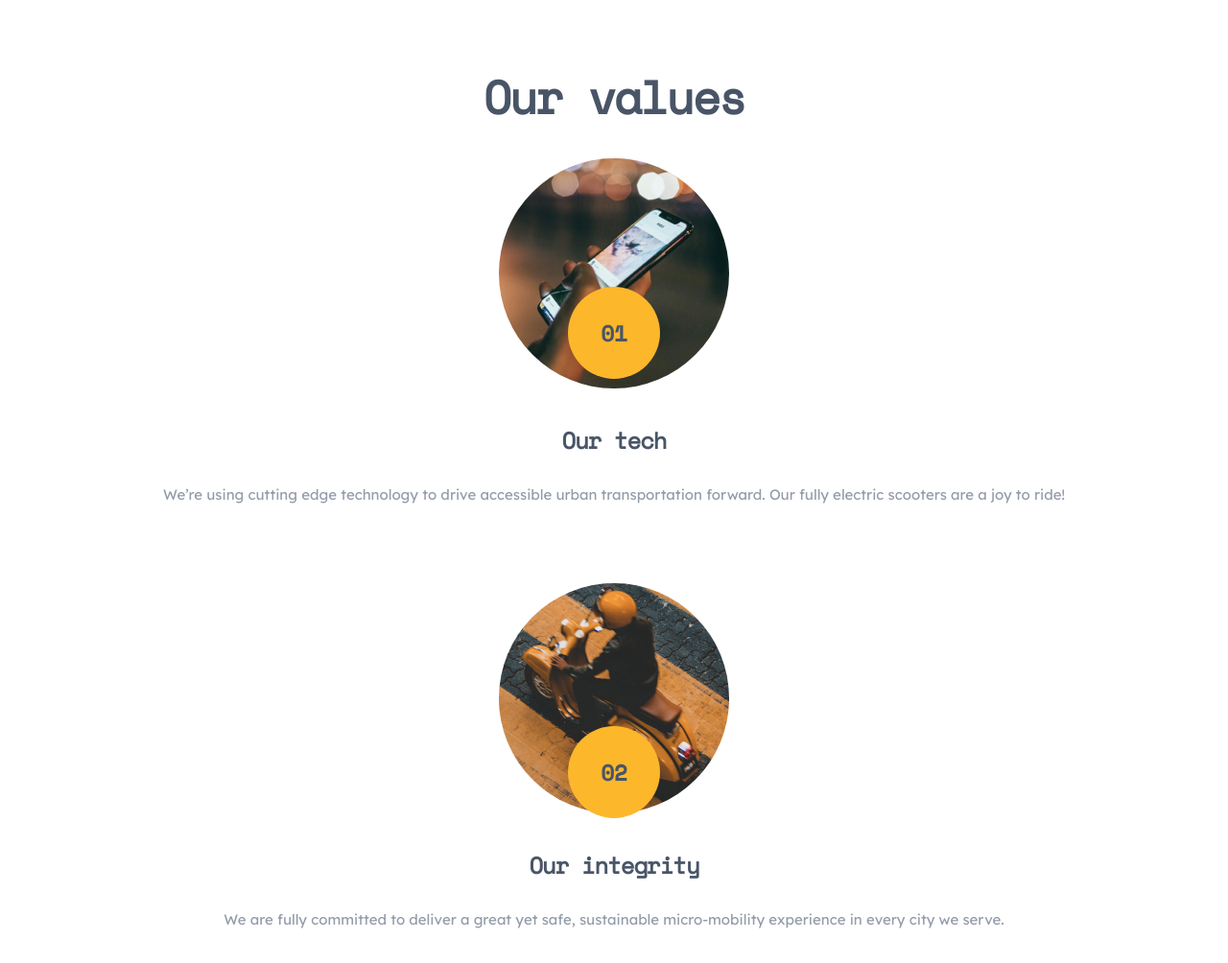
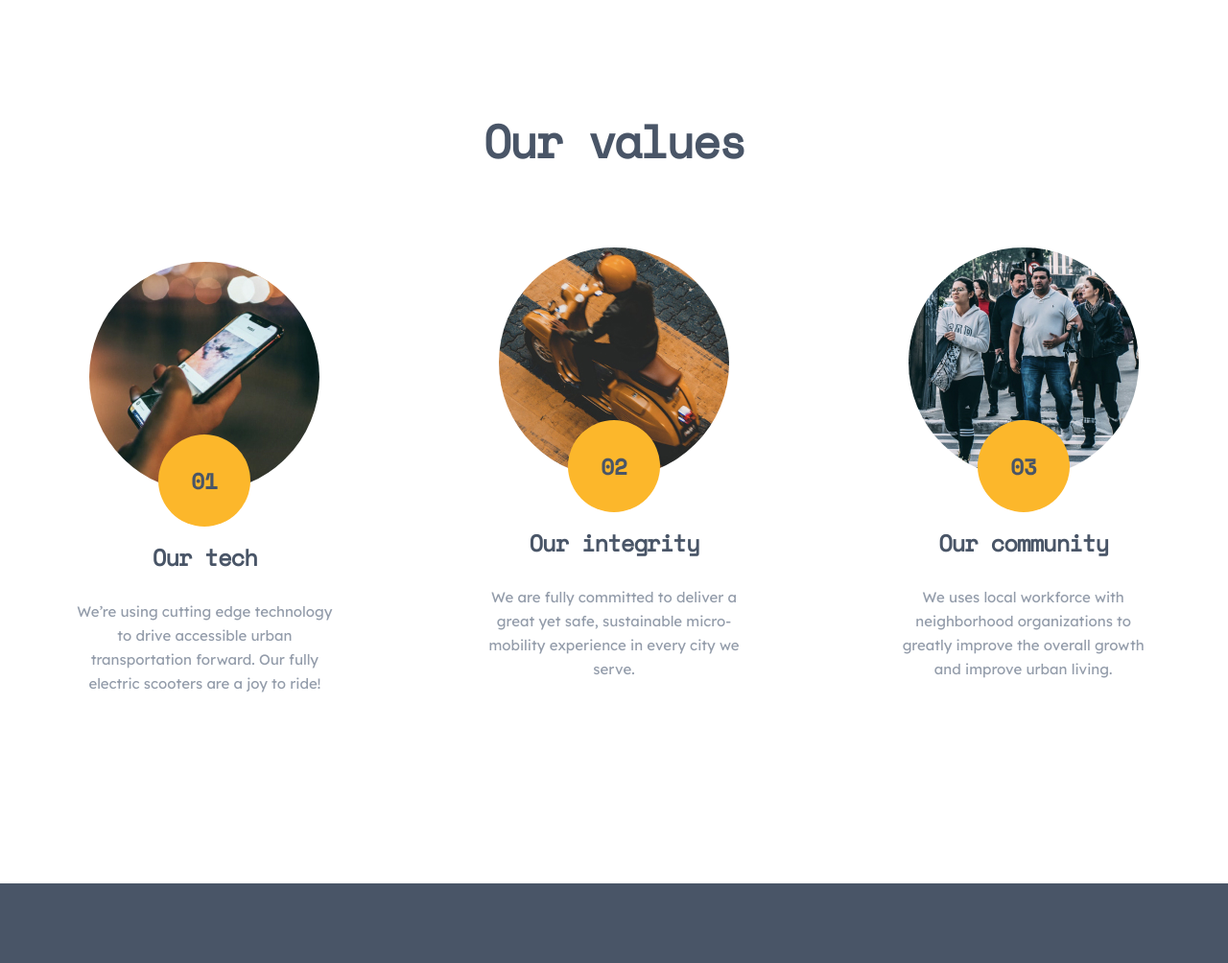
Before and after one commit to ValouZ/ECV-scoot, a website built with Parcel: page src/about.html in a window 1280 px wide. Shown: the part 1298-2302 px from the top of the page at 96% size. Built offline with nearby package versions, Linux system fonts and the light colour scheme.

Commit message:
adding value component

```diff
--- a/src/about.html
+++ b/src/about.html
@@ -62,12 +62,14 @@
         </article>
       </section>
 
-      <section>
-        <h2 class="center">Our values</h2>
-        <article class="section-value">
+      <section class="values">
+        <h2>Our values</h2>
+        <article class="values__value">
+          <div class="values__bubble">
             <img src="./assets/image/value_bubble1.jpg" alt="Someone holding an iPhone">
             <img src="./assets/image/value_svg1.svg" alt="bubble number 1">
-          <div>
+          </div>
+          <div class="values__content">
             <h4>Our tech</h4>
             <p>
               We’re using cutting edge technology to drive accessible urban transportation forward. Our fully electric scooters are a joy to ride!
@@ -75,10 +77,12 @@
           </div>
         </article>
 
-        <article class="section-value">
+        <article class="values__value">
+          <div class="values__bubble">
             <img src="./assets/image/value_bubble2.jpg" alt="Someone holding an iPhone">
             <img src="./assets/image/value_svg2.svg" alt="bubble number 2">
-          <div>
+          </div>
+          <div class="values__content">
             <h4>Our integrity</h4>
             <p>
               We are fully committed to deliver a great yet safe, sustainable micro-mobility experience in every city we serve.          </p>
@@ -86,10 +90,12 @@
           </div>
         </article>
 
-        <article class="section-value">
+        <article class="values__value">
+          <div class="values__bubble">
             <img src="./assets/image/value_bubble3.jpg" alt="Someone holding an iPhone">
             <img src="./assets/image/value_svg3.svg" alt="bubble number 3">
-          <div>
+          </div>
+          <div class="values__content">
             <h4>Our community</h4>
             <p>
               We uses local workforce with neighborhood organizations to greatly improve the overall growth and improve urban living.          </p>
--- a/src/assets/style/components/_bubble.scss
+++ b/src/assets/style/components/_bubble.scss
@@ -136,16 +136,22 @@ $bubble-size: 445px;
       .bubbles__arrow {
         right: 0;
         top: 160px;
+        transform: rotate(180deg);
+        transform: scaleX(-1);
 
         @include tablet {
           right: initial;
           left: -8vw;
           top: 250px;
+          transform: rotate(180deg);
+          transform: scaleX(-1);
         }
 
         @include desktop {
           left: -11.5vw;
           top: 350px;
+          transform: rotate(180deg);
+          transform: scaleX(-1);
         }
       }
       &:not(:first-child) {
@@ -153,6 +159,7 @@ $bubble-size: 445px;
           @include desktop {
             left: -550px;
             transform: rotate(180deg);
+            transform: scaleX(-1);
           }
         }
       }
--- a/src/assets/style/components/_value.scss
+++ b/src/assets/style/components/_value.scss
@@ -1,67 +1,74 @@
-.section-value{
+.values{
     position: relative;
-    padding: 5vh 6vw;
-    @include flex($dir: column, $jc:center, $ai:center, $gap: 40px);
-    text-align: center;
-
-    img:first-child{
-        border-radius: 50%;
-        z-index: 3;
-    }
-    img:nth-child(2){
-        position: absolute;
-        z-index: 4;
-    }
-
-    div{
-        @include flex($dir:column, $jc: center, $ai: center, $gap:30px);
+    @include desktop{
+        display: grid;
+        grid-template-columns: repeat(3,1fr);
+        grid-template-rows: repeat(2,0.5fr);
         h2{
-            font-size: 32px;
-            line-height: 32px;
-        }
-        p{
-            color:$grey;
+            grid-column: 1/4;
         }
     }
-
-}
-
-.center{
-    @include flex($dir:column, $jc: center, $ai: center, $gap:30px);
-}
-
-@media screen and (min-width: 768px) {
-    .section-value{
+    h2{
+        @include flex($dir:column, $jc: center, $ai: center, $gap:30px);
+    }
+    &__value{
         position: relative;
         padding: 5vh 6vw;
-        @include flex($dir: column, $jc:center, $ai:center, $gap: 40px);
+        @include flex($dir: column, $jc:center, $ai:center);
         text-align: center;
-        overflow: hidden;
 
-        img:first-child{
-            border-radius: 50%;
-            z-index: 3;
-        }
-        img:nth-child(2){
-            position: absolute;
-            z-index: 4;
+        .values__bubble{
+            position: inherit;
+            display: flex;
+            justify-content: center;
+            margin-bottom: 15%;
+
+            img:first-child{
+                position: relative;
+                border-radius: 50%;
+                z-index: 3;
+            }
+            img:nth-child(2){
+                position: absolute;
+                top:75%;
+                z-index: 4;
+            }
+
+            @include desktop{
+                margin-bottom: 20%;
+
+                img:first-child{
+                    position: relative;
+                    border-radius: 50%;
+                    z-index: 3;
+                }
+                img:nth-child(2){
+                    position: absolute;
+                    top:75%;
+                    z-index: 4;
+                }
+            }
+            @include between-desktop-tablet{
+                margin-bottom: 8%;
+
+
+            }
+
+
         }
 
-        div{
+
+
+        .values__content{
             @include flex($dir:column, $jc: center, $ai: center, $gap:30px);
             h2{
                 font-size: 32px;
                 line-height: 32px;
+
             }
             p{
                 color:$grey;
             }
         }
-
     }
-
-    .center{
-        @include flex($dir:column, $jc: center, $ai: center, $gap:30px);
-    }
-
 }
```
Lines whose indentation alone changed are shown as unchanged.
